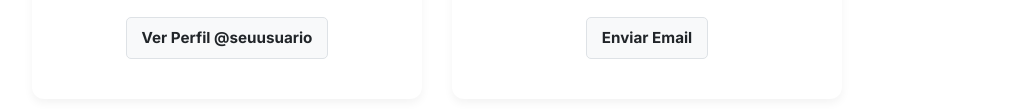
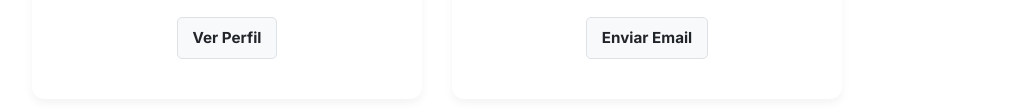
Before and after one commit to kauandelix/chaveirolages, a plain HTML site: page contato.html in a window 1280 px wide. Shown: the part 1058-1167 px from the top of the page, without its empty margins (203-1234 px from the left). Drawn offline with Linux system fonts and the light colour scheme.

Commit message:
five commit

```diff
--- a/contato.html
+++ b/contato.html
@@ -54,7 +54,7 @@
                 <i class="fa-brands fa-instagram"></i>
                 <h3>Siga-nos no Instagram</h3>
                 <p>Veja nosso trabalho, dicas de segurança e depoimentos de clientes.</p>
-                <span class="card-action">Ver Perfil @seuusuario</span>
+                <span class="card-action">Ver Perfil</span>
             </a>
 
             <a href="mailto:chaveirolages60@gmail.com" class="contact-card email">
```
